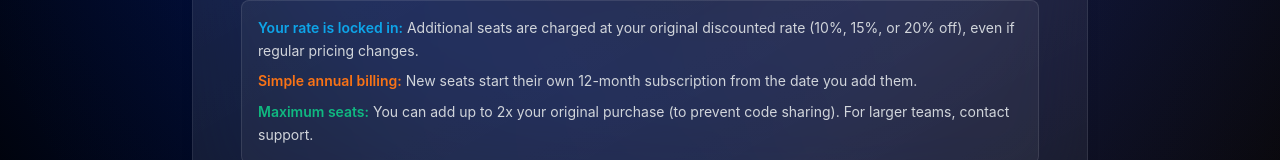
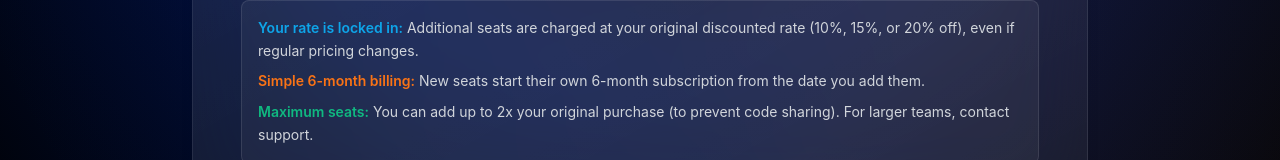
Before and after one commit to jbb1988/mandmwebsite, a Next.js app: page /team-licensing in a window 1280 px wide. Both pictures are taken after a click on the button 640 px from the left and 5904 px from the top of the page. Shown: the part 6088-6248 px from the top of the page. Built offline with nearby package versions, Linux system fonts and the light colour scheme.

Commit message:
Update team licensing page for 6-month billing
- Change 'Simple annual billing' to 'Simple 6-month billing'
- Change '12-month subscription' to '6-month subscription'

```diff
--- a/src/app/team-licensing/page.tsx
+++ b/src/app/team-licensing/page.tsx
@@ -876,7 +876,7 @@ function TeamLicensingContent() {
                   </p>
                   <div className="bg-white/5 rounded-lg p-4 border border-white/10">
                     <p className="mb-2"><span className="font-semibold text-neon-cortex-blue">Your rate is locked in:</span> Additional seats are charged at your original discounted rate (10%, 15%, or 20% off), even if regular pricing changes.</p>
-                    <p className="mb-2"><span className="font-semibold text-solar-surge-orange">Simple annual billing:</span> New seats start their own 12-month subscription from the date you add them.</p>
+                    <p className="mb-2"><span className="font-semibold text-solar-surge-orange">Simple 6-month billing:</span> New seats start their own 6-month subscription from the date you add them.</p>
                     <p><span className="font-semibold text-neon-cortex-green">Maximum seats:</span> You can add up to 2x your original purchase (to prevent code sharing). For larger teams, contact support.</p>
                   </div>
                   <Link href="/team-licensing/manage" className="inline-flex items-center gap-2 text-neon-cortex-blue hover:text-neon-cortex-blue/80 transition-colors font-semibold">
```
